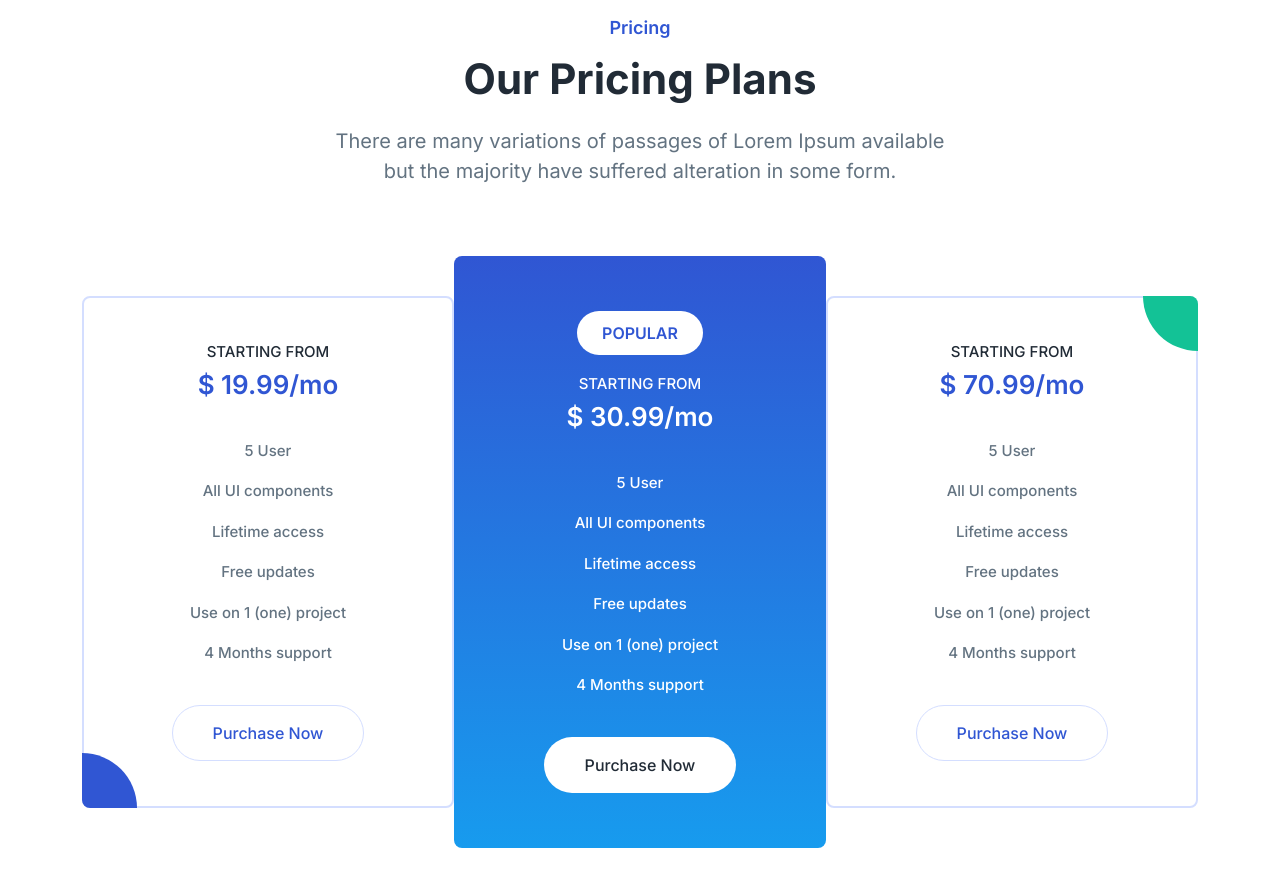
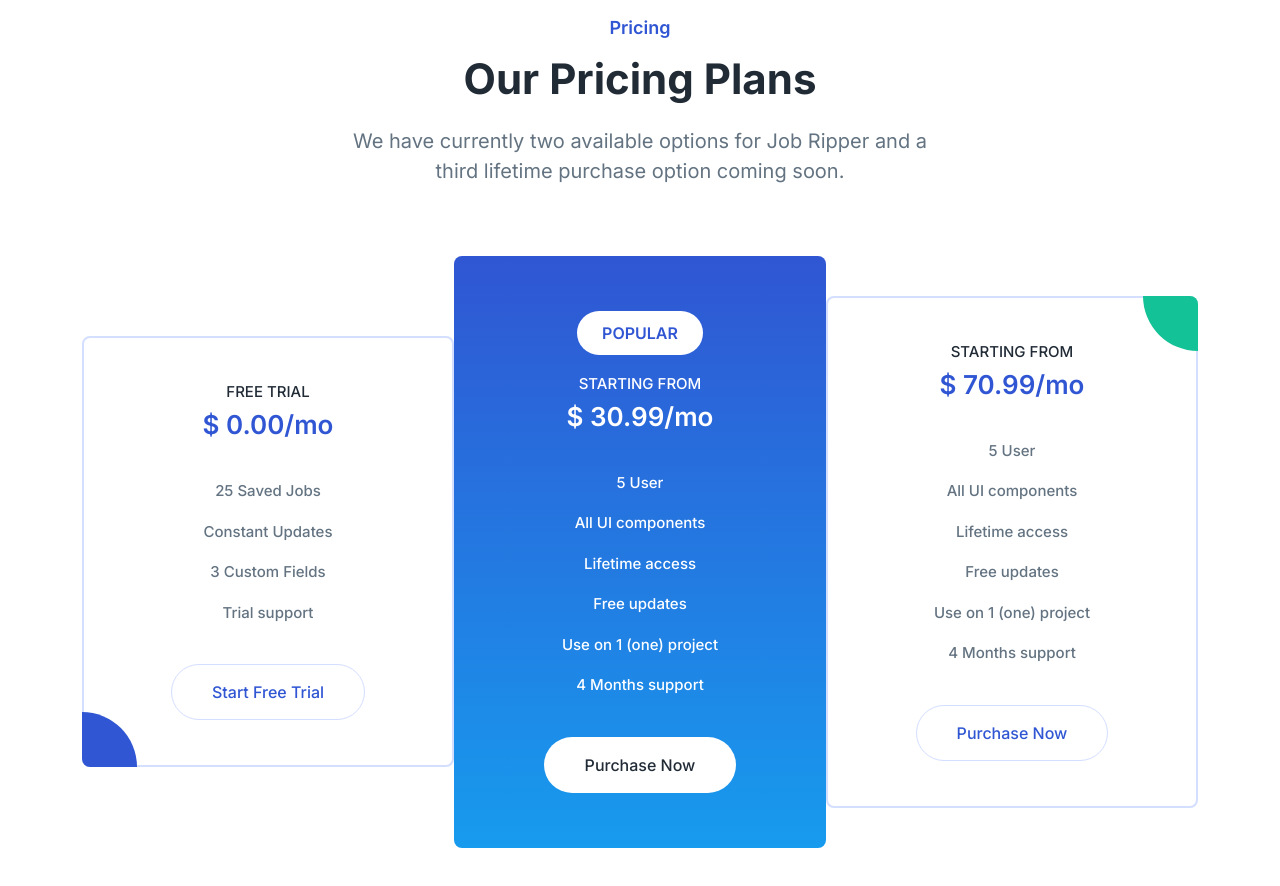
Before and after one commit to Heyrio/Heyrio.github.io, a plain HTML site: page index.html in a window 1280 px wide. Shown: the part 2680-3566 px from the top of the page. Drawn offline with Linux system fonts and the light colour scheme.

Commit message:
so much better

```diff
--- a/index.html
+++ b/index.html
@@ -306,8 +306,7 @@
               <span>Pricing</span>
               <h2>Our Pricing Plans</h2>
               <p>
-                There are many variations of passages of Lorem Ipsum available
-                but the majority have suffered alteration in some form.
+                We have currently two available options for Job Ripper and a third lifetime purchase option coming soon.
               </p>
             </div>
           </div>
@@ -320,22 +319,20 @@
               data-wow-delay=".15s"
             >
               <div class="ud-pricing-header">
-                <h3>STARTING FROM</h3>
-                <h4>$ 19.99/mo</h4>
+                <h3>FREE TRIAL</h3>
+                <h4>$ 0.00/mo</h4>
               </div>
               <div class="ud-pricing-body">
                 <ul>
-                  <li>5 User</li>
-                  <li>All UI components</li>
-                  <li>Lifetime access</li>
-                  <li>Free updates</li>
-                  <li>Use on 1 (one) project</li>
-                  <li>4 Months support</li>
+                  <li>25 Saved Jobs</li>
+                  <li>Constant Updates</li>
+                  <li>3 Custom Fields</li>
+                  <li>Trial support</li>
                 </ul>
               </div>
               <div class="ud-pricing-footer">
                 <a href="javascript:void(0)" class="ud-main-btn ud-border-btn">
-                  Purchase Now
+                  Start Free Trial
                 </a>
               </div>
             </div>
```
